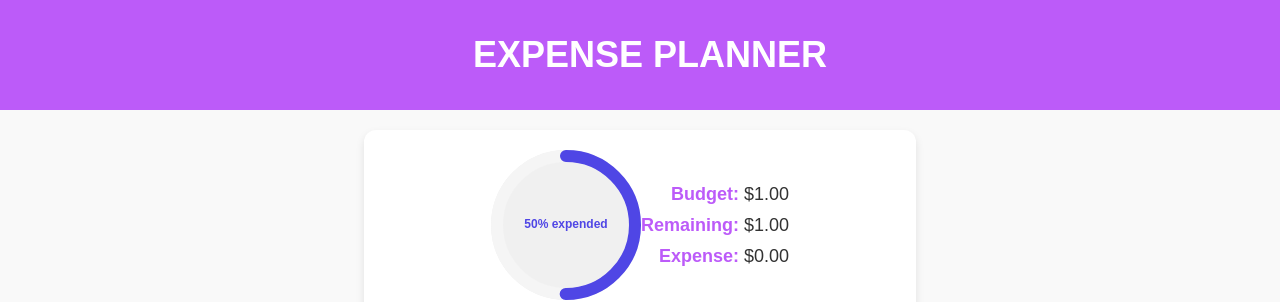
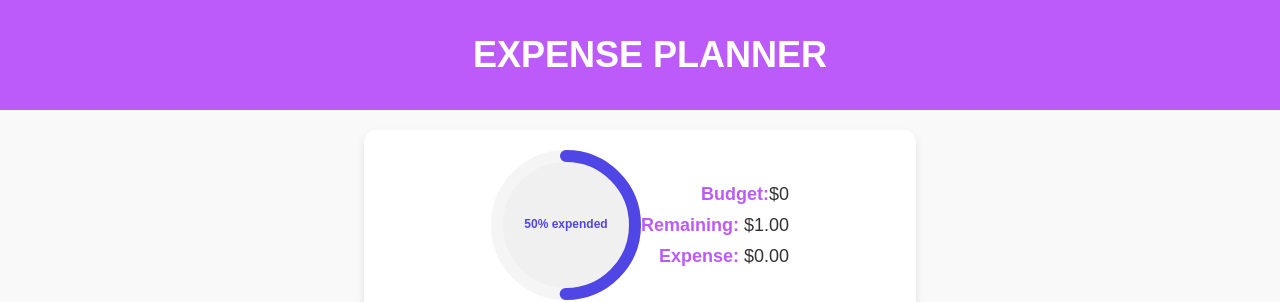
Before and after one commit to yabuJunn/lab4_web, a React (Vite) app: page / in a window 1280 px wide. Both pictures are taken after a click on the button "DEFINE BUDGET". Shown: the top 302 px of the page. Built offline with nearby package versions, Linux system fonts and the light colour scheme.

Commit message:
Added to second page actualBudget

```diff
--- a/src/App.tsx
+++ b/src/App.tsx
@@ -30,7 +30,7 @@ const App: React.FC = () => {
     case "Second":
       return (
         <div className="app">
-          <Second></Second>
+          <Second handleBudget={HandleBudget} actualBudget={budget} handlePage={HandlePage}></Second>
         </div>
       );
     default:
--- a/src/Components/BudgetForm/BudgetForm.tsx
+++ b/src/Components/BudgetForm/BudgetForm.tsx
@@ -19,7 +19,6 @@ const BudgetForm = ({ handleBudget, actualBudget, handlePage }: BudgetFormProps)
   };
 
   const handleButtonOnClick = () => {
-    console.log("Cliclk")
     handlePage("Second")
   }
 
--- a/src/Components/ExpenseSummary/ExpenseSumary.tsx
+++ b/src/Components/ExpenseSummary/ExpenseSumary.tsx
@@ -4,7 +4,11 @@ import './ExpenseSummary.css';
 import { CircularProgressbar, buildStyles } from 'react-circular-progressbar';
 import 'react-circular-progressbar/dist/styles.css'
 
-const ExpenseSummary: React.FC = () => {
+interface ExpenseSummaryProps {
+  actualBudget: number
+}
+
+const ExpenseSummary = ({actualBudget}: ExpenseSummaryProps) => {
 
   const percentageExpended: number = 50
 
@@ -23,7 +27,7 @@ const ExpenseSummary: React.FC = () => {
         ></CircularProgressbar>
       </div>
       <div className="summary-details">
-        <p><strong>Budget:</strong> $1.00</p>
+        <p><strong>Budget:</strong>${actualBudget}</p>
         <p><strong>Remaining:</strong> $1.00</p>
         <p><strong>Expense:</strong> $0.00</p>
       </div>
--- a/src/screens/Second/Second.tsx
+++ b/src/screens/Second/Second.tsx
@@ -5,14 +5,19 @@ import ExpenseSummary from '../../Components/ExpenseSummary/ExpenseSumary';
 import ExpenseFilter from '../../Components/ExpenseFilter/ExpenseFilter';
 import ExpenseList from '../../Components/ExpenseList/ExpenseList';
 
+interface SecondProps {
+  handleBudget: (newBudget: number) => void,
+  actualBudget: number,
+  handlePage: (newPage: string) => void
+}
 
-const Second: React.FC = () => {
+const Second = ({ handleBudget, actualBudget, handlePage }: SecondProps) => {
   return (
     <div className="screen">
-      <Header/>
-      <ExpenseSummary/>
-      <ExpenseFilter/>
-      <ExpenseList/>
+      <Header />
+      <ExpenseSummary actualBudget={actualBudget} />
+      <ExpenseFilter />
+      <ExpenseList />
     </div>
   );
 };
--- a/src/screens/Start/Start.tsx
+++ b/src/screens/Start/Start.tsx
@@ -8,7 +8,6 @@ interface StartProps {
   handleBudget: (newBudget: number) => void,
   actualBudget: number,
   handlePage: (newPage: string) => void
-
 }
 
 const Start = ({ handleBudget, actualBudget, handlePage }: StartProps) => {
```
